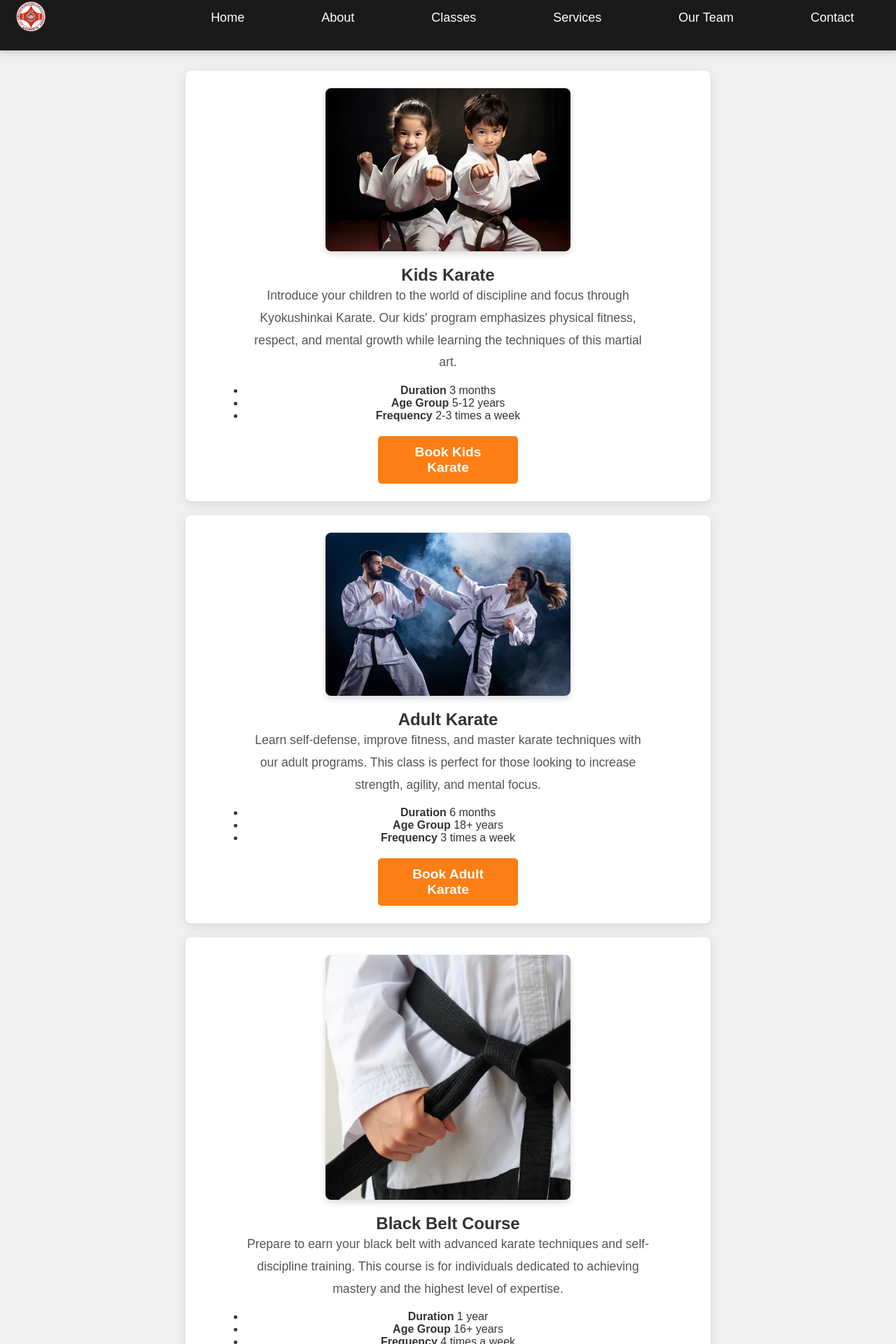
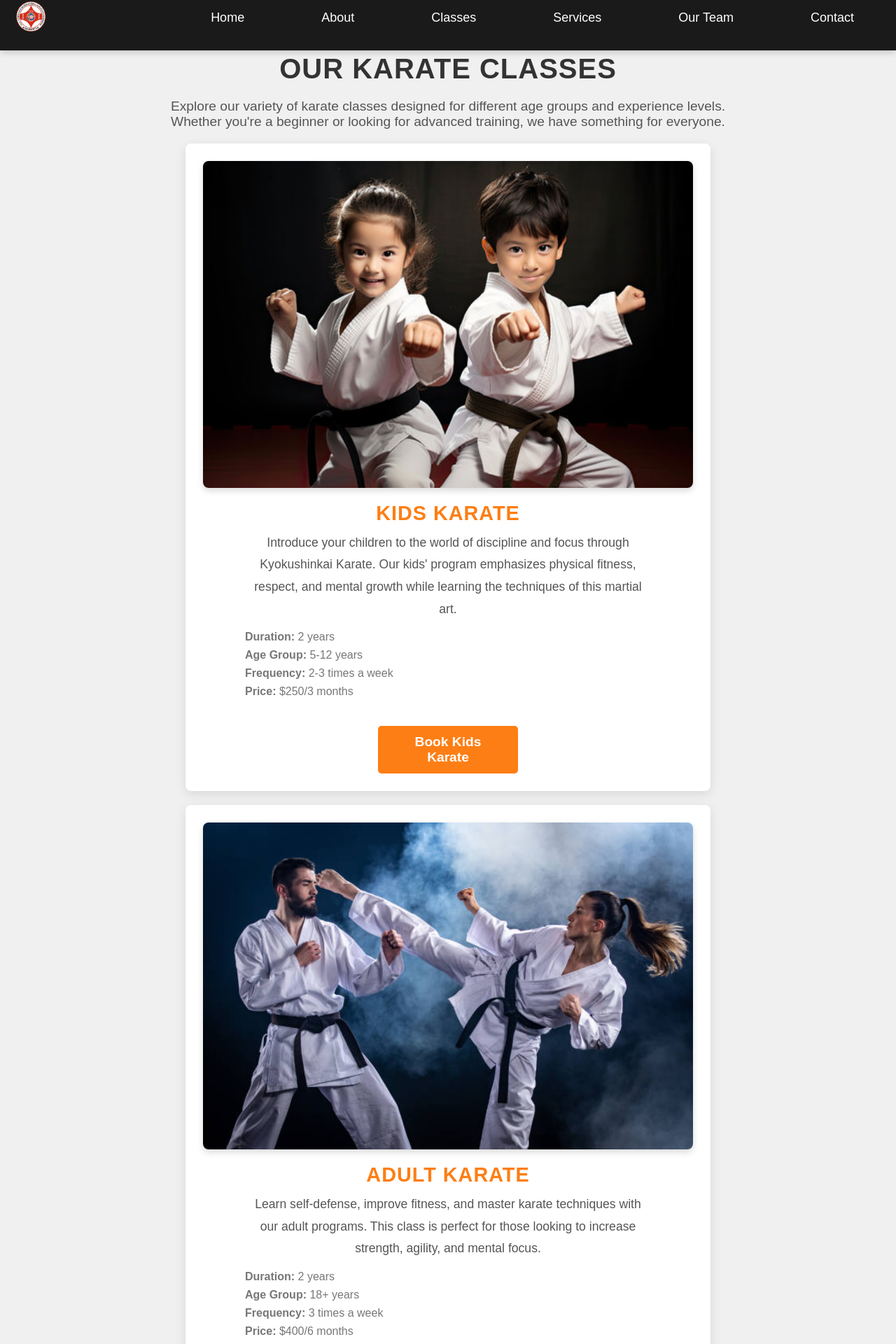
Before and after one commit to romal10/kyokushinkai-Daud, a Next.js app: page /classes in a window 1280 px wide. Shown: the part 22-1942 px from the top of the page at 70% size. Built offline with nearby package versions, Linux system fonts and the light colour scheme.

Commit message:
updated classes

```diff
--- a/app/classes/page.tsx
+++ b/app/classes/page.tsx
@@ -1,26 +1,30 @@
-// pages/classes.tsx
 import Link from 'next/link';
 import styles from '../../styles/Classes.module.css'; // Go up one level to styles folder
 
 export default function ClassesPage() {
   return (
     <div className={styles.classesPage}>
-      <h1 className={styles.pageTitle}>Our Classes</h1>
+      <h1 className={styles.pageTitle}>Our Karate Classes</h1>
+      <p className={styles.pageDescription}>
+        Explore our variety of karate classes designed for different age groups and experience levels.
+        Whether you're a beginner or looking for advanced training, we have something for everyone.
+      </p>
 
       {/* Kids Karate Class */}
       <div className={styles.classSection}>
         <img src="/images/courses/kids-karate.jpg" alt="Kids Karate" className={styles.classImage} />
         <div className={styles.classInfo}>
-          <h2>Kids Karate</h2>
+          <h3>Kids Karate</h3>
           <p>
             Introduce your children to the world of discipline and focus through Kyokushinkai Karate.
             Our kids' program emphasizes physical fitness, respect, and mental growth while learning
             the techniques of this martial art.
           </p>
           <ul>
-            <li><strong>Duration</strong> 3 months</li>
-            <li><strong>Age Group</strong> 5-12 years</li>
-            <li><strong>Frequency</strong> 2-3 times a week</li>
+            <li><strong>Duration:</strong> 2 years</li>
+            <li><strong>Age Group:</strong> 5-12 years</li>
+            <li><strong>Frequency:</strong> 2-3 times a week</li>
+            <li><strong>Price:</strong> $250/3 months</li>
           </ul>
           <Link href="/book-kids-karate">
             <button className={styles.bookBtn}>Book Kids Karate</button>
@@ -32,15 +36,16 @@ export default function ClassesPage() {
       <div className={styles.classSection}>
         <img src="/images/courses/adult-karate.jpg" alt="Adult Karate" className={styles.classImage} />
         <div className={styles.classInfo}>
-          <h2>Adult Karate</h2>
+          <h3>Adult Karate</h3>
           <p>
             Learn self-defense, improve fitness, and master karate techniques with our adult programs.
             This class is perfect for those looking to increase strength, agility, and mental focus.
           </p>
           <ul>
-            <li><strong>Duration</strong> 6 months</li>
-            <li><strong>Age Group</strong> 18+ years</li>
-            <li><strong>Frequency</strong> 3 times a week</li>
+            <li><strong>Duration:</strong> 2 years</li>
+            <li><strong>Age Group:</strong> 18+ years</li>
+            <li><strong>Frequency:</strong> 3 times a week</li>
+            <li><strong>Price:</strong> $400/6 months</li>
           </ul>
           <Link href="/book-adult-karate">
             <button className={styles.bookBtn}>Book Adult Karate</button>
@@ -52,15 +57,16 @@ export default function ClassesPage() {
       <div className={styles.classSection}>
         <img src="/images/courses/black-belt-course.jpg" alt="Black Belt Course" className={styles.classImage} />
         <div className={styles.classInfo}>
-          <h2>Black Belt Course</h2>
+          <h3>Black Belt Course</h3>
           <p>
             Prepare to earn your black belt with advanced karate techniques and self-discipline training.
             This course is for individuals dedicated to achieving mastery and the highest level of expertise.
           </p>
           <ul>
-            <li><strong>Duration</strong> 1 year</li>
-            <li><strong>Age Group</strong> 16+ years</li>
-            <li><strong>Frequency</strong> 4 times a week</li>
+            <li><strong>Duration:</strong> 2 years</li>
+            <li><strong>Age Group:</strong> 16+ years</li>
+            <li><strong>Frequency:</strong> 4 times a week</li>
+            <li><strong>Price:</strong> $600/year</li>
           </ul>
           <Link href="/book-black-belt">
             <button className={styles.bookBtn}>Book Black Belt Course</button>
@@ -72,23 +78,22 @@ export default function ClassesPage() {
       <div className={styles.classSection}>
         <img src="/images/courses/womens-self-defense.jpg" alt="Women’s Self-Defense" className={styles.classImage} />
         <div className={styles.classInfo}>
-          <h2>Women’s Self-Defense</h2>
+          <h3>Women’s Self-Defense</h3>
           <p>
             Empower yourself with practical self-defense skills taught through Kyokushinkai Karate.
             Our women's self-defense course focuses on real-world techniques and confidence-building.
           </p>
           <ul>
-            <li><strong>Duration</strong> 2 months</li>
-            <li><strong>Age Group</strong> 18+ years</li>
-            <li><strong>Frequency</strong> 1-2 times a week</li>
+            <li><strong>Duration:</strong> 1 year</li>
+            <li><strong>Age Group:</strong> 18+ years</li>
+            <li><strong>Frequency:</strong> 1-2 times a week</li>
+            <li><strong>Price:</strong> $200/3 months</li>
           </ul>
           <Link href="/book-self-defense">
             <button className={styles.bookBtn}>Book Self-Defense</button>
           </Link>
         </div>
       </div>
-
-      {/* Additional Courses can be added similarly */}
     </div>
   );
 }
--- a/styles/Classes.module.css
+++ b/styles/Classes.module.css
@@ -1,8 +1,7 @@
-/* styles/Classes.module.css */
-
 /* Page container with padding and layout */
 .classesPage {
     padding: 50px 20px;
+    padding-top: 110px; /* Added top padding to make sure heading is visible */
 }
 
 /* Title for the page */
@@ -10,16 +9,28 @@
     text-align: center;
     font-size: 2.5rem;
     font-weight: 700;
-    margin-bottom: 40px;
+    margin-bottom: 20px;
     color: #333;
     letter-spacing: 1px;
     text-transform: uppercase; /* Emphasize title */
 }
 
+/* Page description */
+.pageDescription {
+    text-align: center;
+    font-size: 1.2rem;
+    color: #555;
+    margin-bottom: 40px;
+    max-width: 800px;
+    margin: 0 auto;
+    font-weight: 400;
+}
+
+
 /* Class Section container */
 .classSection {
     display: flex;
-    flex-direction: column; /* Stack image on top */
+    flex-direction: column;
     justify-content: center;
     align-items: center;
     margin-bottom: 40px;
@@ -28,22 +39,29 @@
     box-shadow: 0 4px 15px rgba(0, 0, 0, 0.1); /* Shadow for container */
     background-color: #fff;
     transition: transform 0.3s ease-out;
-    max-width: 750px; /* Control max width of each container */
-    margin: 20px auto; /* Center and give margin */
+    max-width: 750px;
+    margin: 20px auto;
+    position: relative; /* For animation effect */
 }
 
+/* Hover effect for class section */
 .classSection:hover {
     transform: translateY(-5px); /* Slight lift effect on hover */
 }
 
 /* Image styling for desktop */
 .classImage {
-    max-width: 350px; /* Fixed size for desktop */
-    width: 100%; /* Ensure it scales down on mobile */
+    max-width: 100%;
+    width: 100%;
     height: auto;
     border-radius: 8px;
     margin-bottom: 20px;
     box-shadow: 0 4px 10px rgba(0, 0, 0, 0.15); /* Shadow for image */
+    transition: transform 0.5s ease;
+}
+
+.classImage:hover {
+    transform: scale(1.05); /* Zoom effect on hover */
 }
 
 /* Info text styling */
@@ -73,13 +91,18 @@
     font-weight: 400;
 }
 
-/* Additional paragraph for extra details */
-.classInfo .additionalDetails {
+/* Course Details (price, duration) */
+.classInfo ul {
+    list-style: none;
+    padding: 0;
+    margin-bottom: 20px;
+    text-align: left;
     font-size: 1rem;
-    line-height: 1.6;
-    color: #777; /* Lighter color for extra details */
-    margin-top: 10px;
-    font-style: italic;
+    color: #777;
+}
+
+.classInfo ul li {
+    margin-bottom: 8px;
 }
 
 /* Book Button styling */
@@ -113,7 +136,6 @@
 
 /* Responsive styling for mobile */
 @media (max-width: 768px) {
-    /* Ensure compact layout on small screens */
     .classSection {
         margin-bottom: 20px;
         padding: 15px;
```
Also changed, not shown: components/CourseTabs.tsx (+17 -2 lines), styles/CourseTabs.module.css (+49 -6 lines).
